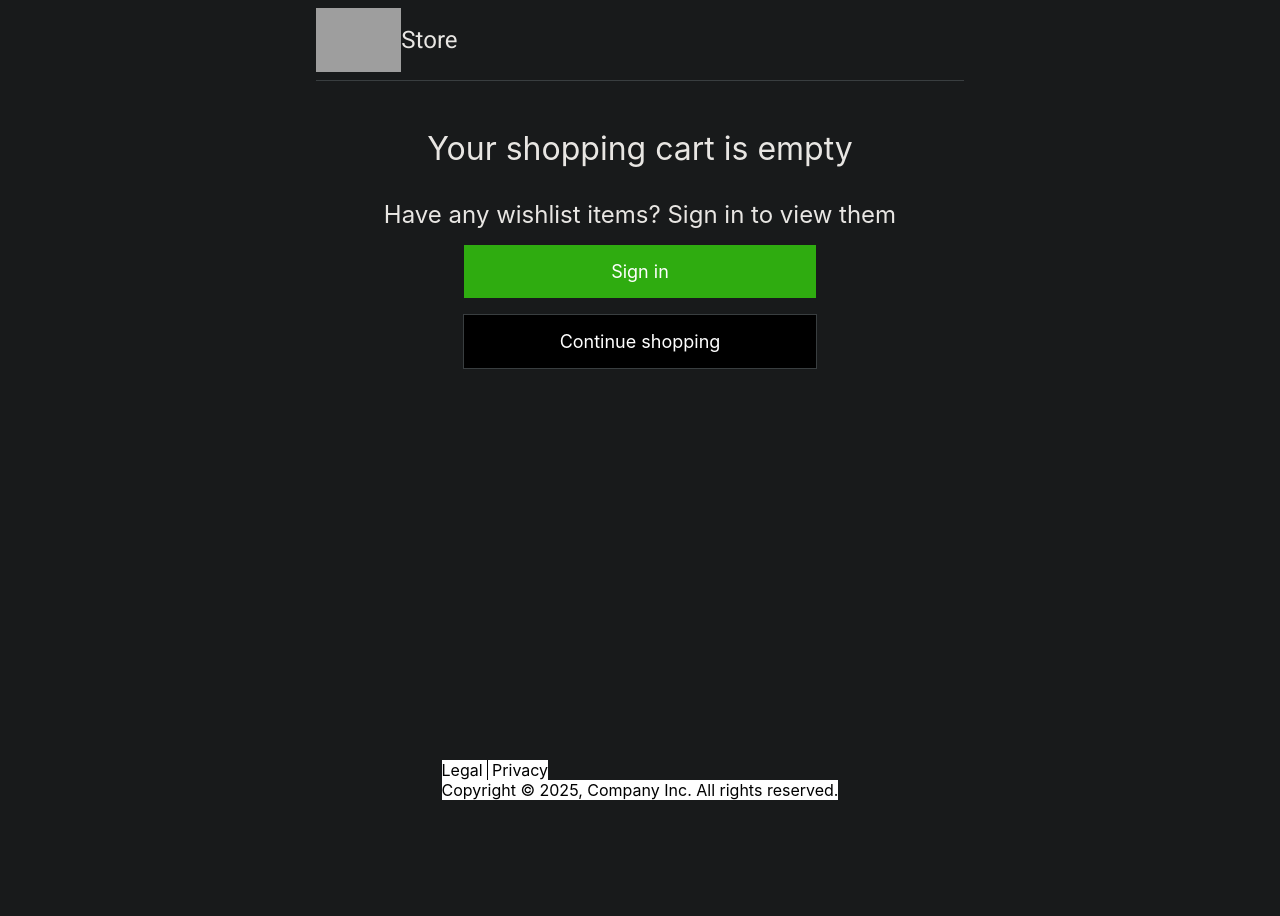
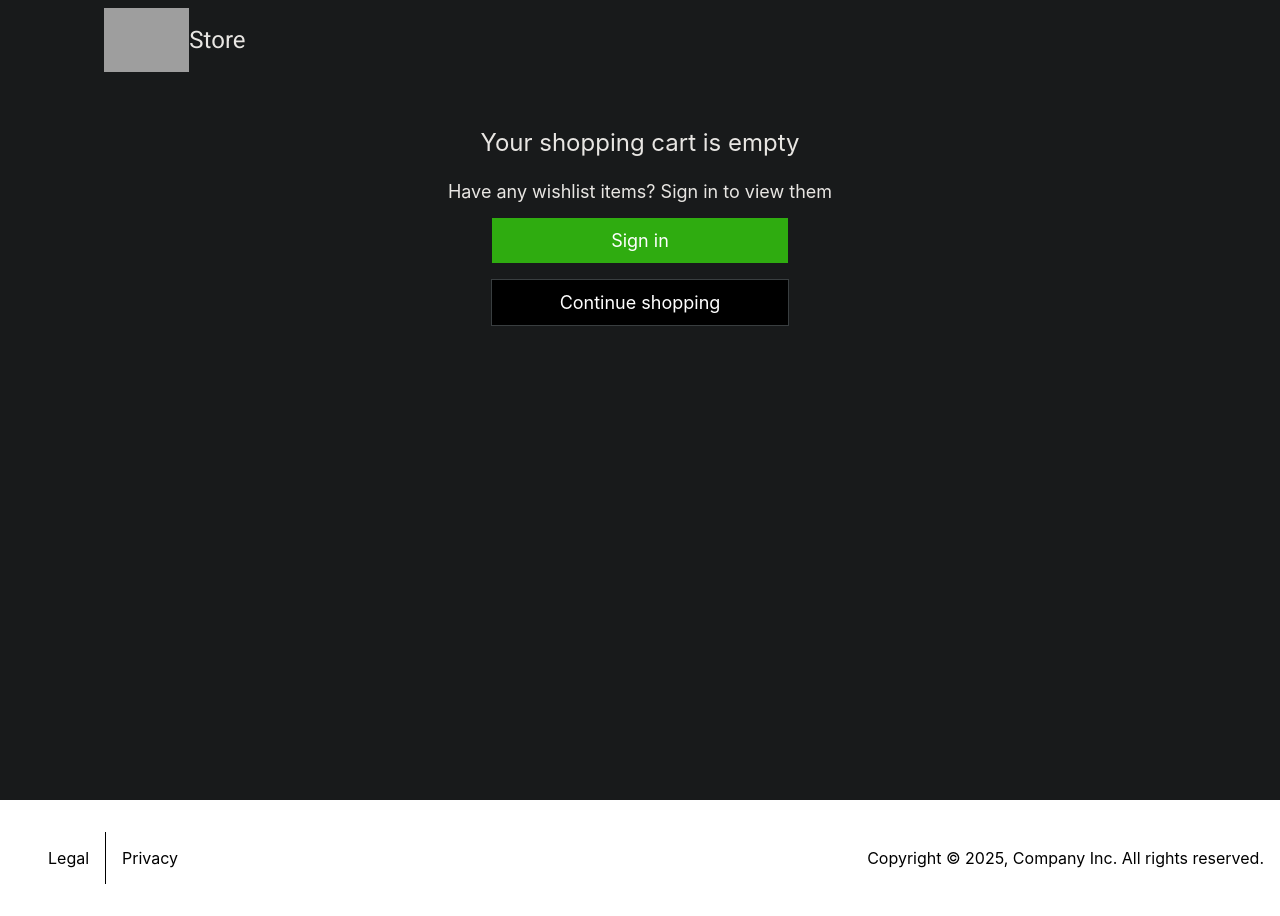
Before and after one commit to TroyWarez/basic-site, a React (Vite) app: page /checkout/cart in a window 1280 px wide. Before the commit the page ends 800 px from the top, so only its background shows below. Built offline with nearby package versions, Linux system fonts and the light colour scheme; grey boxes are pictures that could not be loaded.

Commit message:
css done for empty

```diff
--- a/src/components/NavigationBar/NavigationBar.module.css
+++ b/src/components/NavigationBar/NavigationBar.module.css
@@ -1,10 +1,8 @@
 .navbar {
     display: flex;
-    border-bottom: 1px solid var(--main-bg-accentColor);
     align-items: center;
-    margin-left: auto;
-    margin-right: auto;
     height: 5rem;
+    min-width: 67rem;
     justify-items: flex-start;
 }
 .badge {
--- a/src/index.css
+++ b/src/index.css
@@ -15,6 +15,7 @@ body {
   --main-bg-textColor: #e8e6e3;
   height: max-content;
   margin: 0;
+  overflow-x: hidden;
 }
 .hide {
   visibility: hidden;
--- a/src/pages/CartPage/CartPage.module.css
+++ b/src/pages/CartPage/CartPage.module.css
@@ -1,9 +1,9 @@
 .span {
-    font-size: x-large;
-    margin-top: 2rem
+    font-size: large;
+    margin-top: 1.5rem
 }
 .spanLarge {
-    font-size: xx-large!important;
+    font-size: x-large!important;
     margin-top: 3rem!important;
 }
 .button {
@@ -15,17 +15,12 @@
     display: inline-block;
     font-size: large;
     margin-top: 1rem;
-    min-width: 20rem;
-    padding: 1rem;
+    min-width: 17rem;
+    padding: 0.75rem;
 }
 .buttonColored {
     background-color: black;
     border: 1px solid var(--main-bg-accentColor);
-}
-.footer {
-    color: black;
-    background-color: white;
-    text-decoration: none;
 }
 .container {
     display: flex;
@@ -33,7 +28,24 @@
     align-items: center;
     min-width: 100%;
 }
+.footer {
+    color: black;
+    background-color: white;
+    text-decoration: none;
+    display: flex;
+    align-items: center;
+    justify-content: space-between;
+    padding-right: 1rem!important;
+    padding-top: 1rem!important;
+    padding-bottom: 1rem!important;
+}
+
 .privacy {
     border-left: 1px solid black;
-    padding-left: 0.25rem;
+    padding-left: 1rem!important;
 }
+.legal {
+    padding-left: 3rem!important;
+
+    padding-right: 1rem!important;
+}
--- a/src/pages/CartPage/CartPage.tsx
+++ b/src/pages/CartPage/CartPage.tsx
@@ -13,12 +13,16 @@ const CartPage = () => {
       <a className={classes.button } href="/customer/account/login/">Sign in</a>
       <a className={`${classes.button} ${classes.buttonColored}`} href="/en/products/">Continue shopping</a>
     </div>
+    </PageContainer>
     <div>
-      <a className={classes.footer} href="/legal/">Legal  </a>
-      <a className={`${classes.footer} ${classes.privacy}`} href="/legal/privacy/privacy-policy/">  Privacy</a>
-    <footer className={classes.footer}>Copyright © {new Date().getFullYear()}, Company Inc. All rights reserved.</footer>
     </div>
-    </PageContainer>
+    <footer className={classes.footer}>
+
+    <div className={classes.footer}>
+    <a className={`${classes.footer} ${classes.legal}`} href="/legal/">Legal  </a>
+    <a className={`${classes.footer} ${classes.privacy}`} href="/legal/privacy/privacy-policy/">  Privacy</a>
+    </div>
+    Copyright © {new Date().getFullYear()}, Company Inc. All rights reserved.  </footer>
     </>
   );
 };
```
